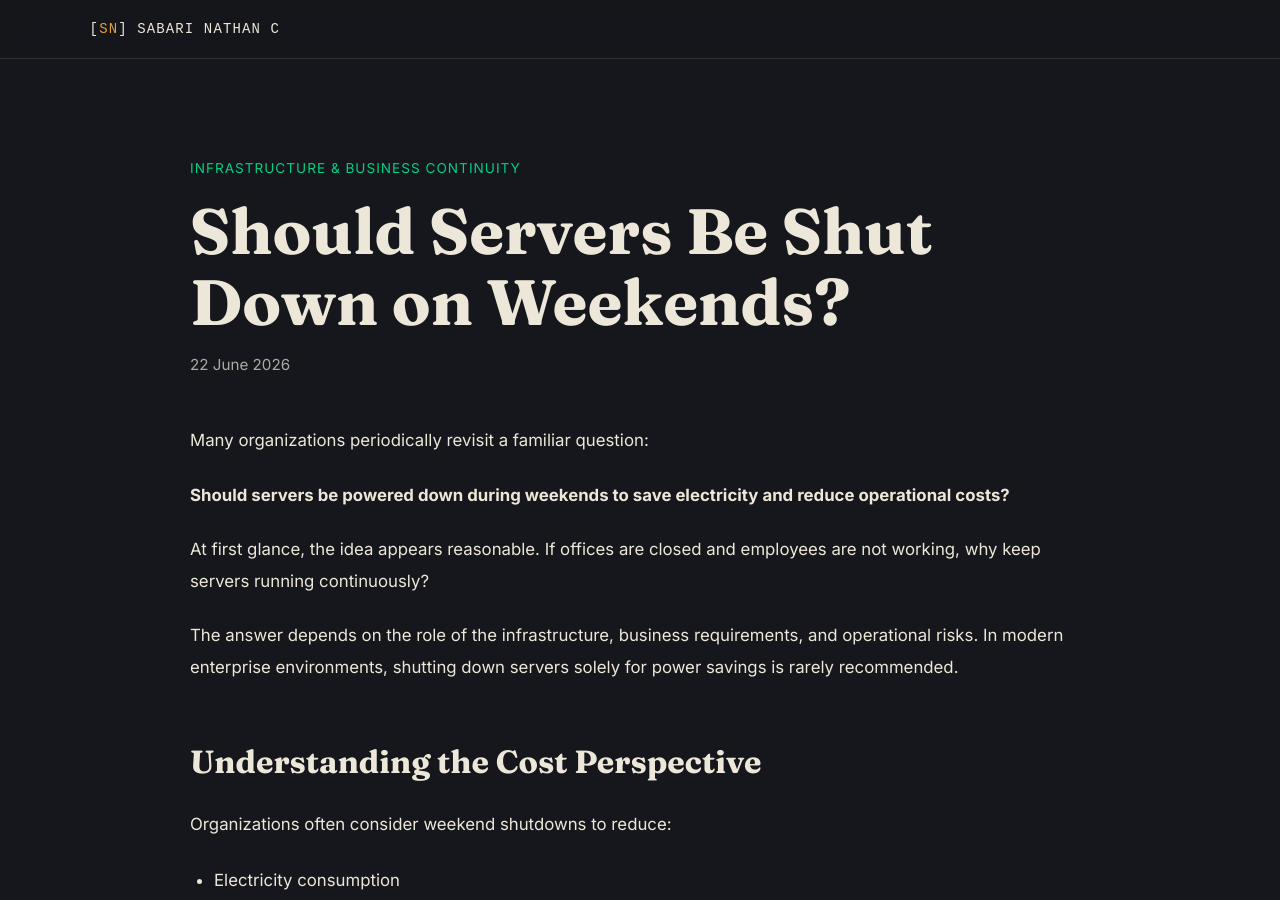
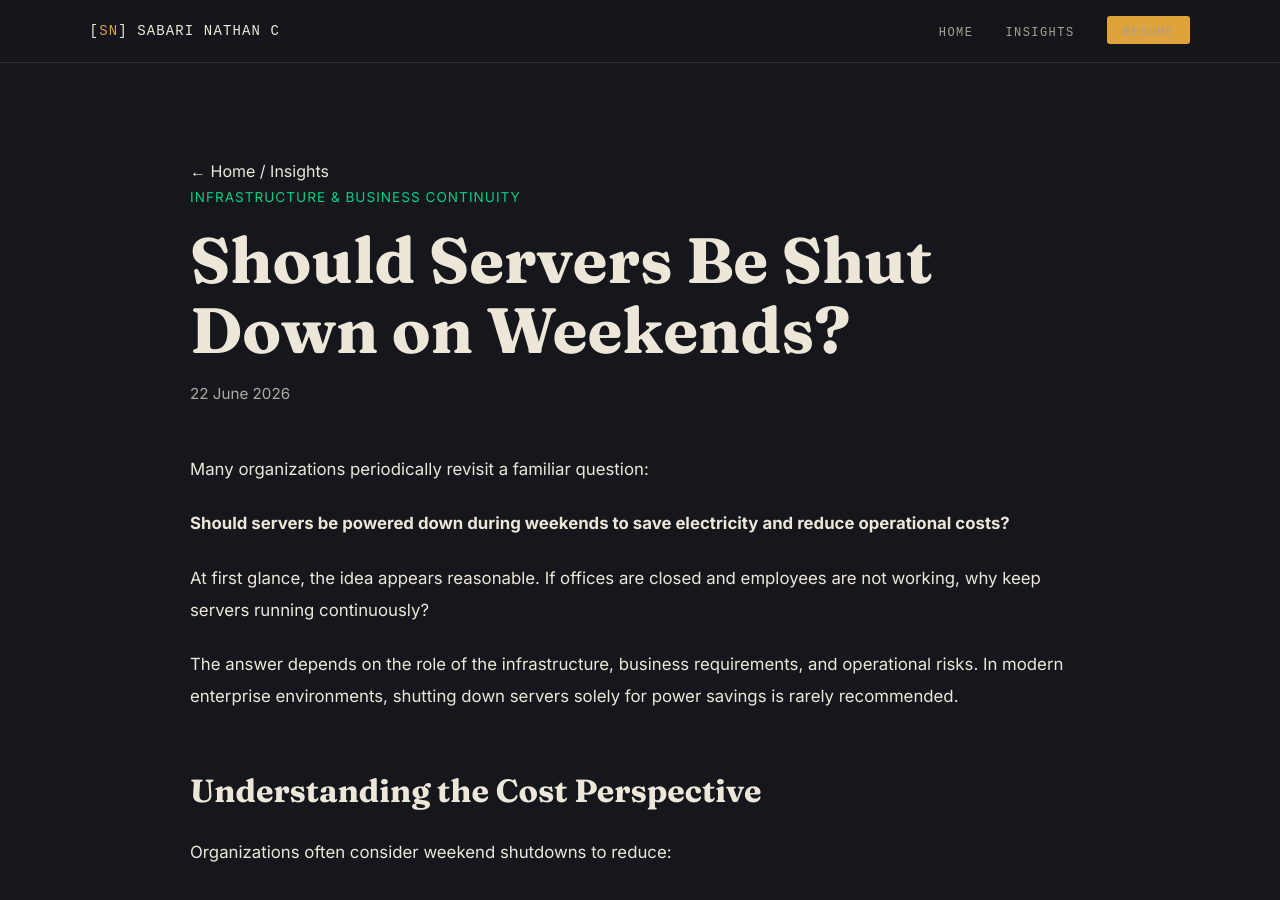
Before and after one commit to sabarinathan36/sabarinathan.github.io, a Jekyll site: the page built from _posts/2026-06-22-weekend-server-shutdown.md, in a window 1280 px wide and 900 px high. Built offline with Jekyll 4.4.1, drawn with Linux system fonts in a browser that asks for light colours.

Commit message:
Update post.html

```diff
--- a/_layouts/post.html
+++ b/_layouts/post.html
@@ -3,13 +3,25 @@ layout: default
 ---
 
 <nav class="nav">
-    <div class="nav-mark">[<span>SN</span>] SABARI NATHAN C</div>
+    <div class="nav-mark">
+        [<span>SN</span>] SABARI NATHAN C
+    </div>
+
+    <ul class="nav-links">
+        <li><a href="/">Home</a></li>
+        <li><a href="/insights.html">Insights</a></li>
+        <li><a href="/resume.pdf" class="nav-cta">Resume</a></li>
+    </ul>
 </nav>
 
 <section class="section">
 
 <div class="section-inner article-container">
-
+<div class="article-breadcrumb">
+    <a href="/">← Home</a>
+    <span>/</span>
+    <a href="/insights.html">Insights</a>
+</div>
 <div class="article-header">
 
     <span class="article-category">
```
